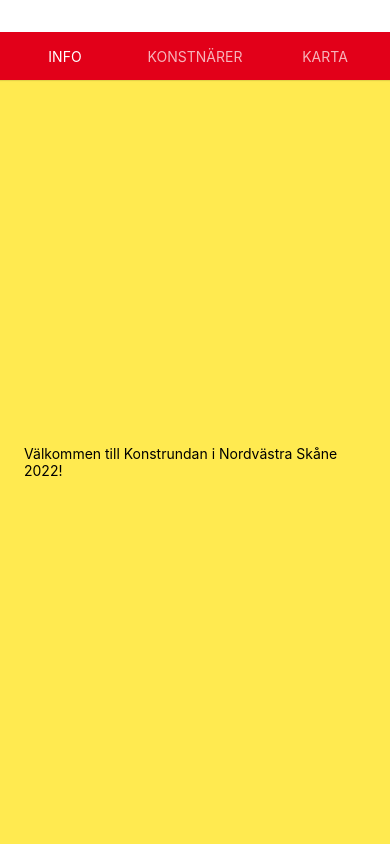
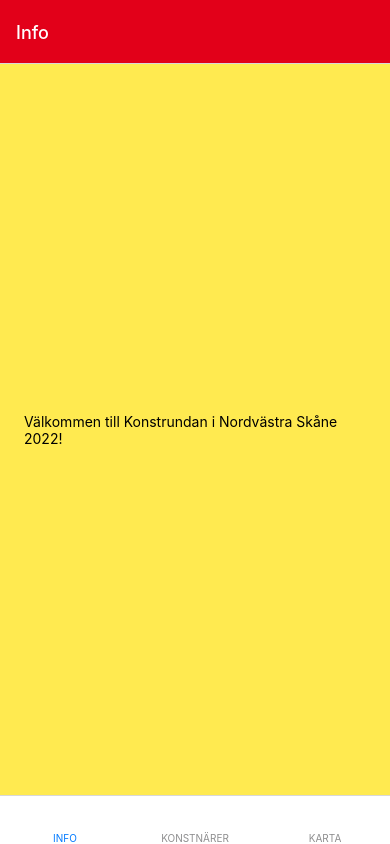
Before and after one commit to Leverin/Konstrundan, a React Native app: screen /Info in a window 390 px wide. Built offline with nearby package versions, Linux system fonts and the light colour scheme.

Commit message:
Bottom tab bar

```diff
--- a/App.js
+++ b/App.js
@@ -1,60 +1,94 @@
 import * as React from 'react';
 import { StyleSheet, Text, View, Dimensions } from 'react-native';
+import { NavigationContainer } from '@react-navigation/native';
+import { createNativeStackNavigator } from '@react-navigation/native-stack';
+import { createBottomTabNavigator } from "@react-navigation/bottom-tabs";
 import { StatusBar } from 'expo-status-bar';
 import { TabView, TabBar, SceneMap } from 'react-native-tab-view';
+import { ARTIST_DATA, ARTIST_IMAGES } from './constants/constants';
 
-import InfoView from './components/InfoViewGeneral';
+import InfoViewGeneral from './components/InfoViewGeneral';
 import ListViewArtists from './components/ListViewArtists';
-import MapView from './components/MapViewArtists';
+import MapViewArtists from './components/MapViewArtists';
+import InfoViewArtist from './components/InfoViewArtist';
 
 import { KONSTRUNDAN_COLOURS } from './constants/constants';
 
-const routeFirst = () => (
-	<InfoView style={[styles.scene, { backgroundColor: KONSTRUNDAN_COLOURS.YELLOW }]} />
-);
-
-const SecondRoute = () => (
-	<ListViewArtists style={[styles.scene, { backgroundColor: KONSTRUNDAN_COLOURS.YELLOW }]} />
-);
-
-const RouteMap = () => (
-	<MapView style={[styles.scene, { backgroundColor: KONSTRUNDAN_COLOURS.YELLOW }]} />
-);
-
-const initialLayout = { width: Dimensions.get('window').width };
-
-const renderScene = SceneMap({
-	info: routeFirst,
-	artists: SecondRoute,
-	karta: RouteMap,
-});
-
-const KonstrundanTabBar = props => (
-	<TabBar
-	  {...props}
-	  indicatorStyle={styles.tabBarBackground}
-	  style={styles.tabBarBackground}
-	/>
-  );
+const Stack = createNativeStackNavigator();
+const Tab = createBottomTabNavigator();
+const BottomTabNavigator = () => {
+    return (
+        <Tab.Navigator screenOptions={{ headerShown: false, tabBarIconStyle: { display: "none" } }}>
+            <Tab.Screen name={"INFO"} component={InfoViewGeneralStackNavigator}/>
+            <Tab.Screen name={"KONSTNÄRER"} component={ListViewArtistsStackNavigator}/>
+			<Tab.Screen name={"KARTA"} component={MapViewArtistsStackNavigator}/>
+        </Tab.Navigator>
+    );
+};
 
 const WindowMain = () => {
-	const [index, setIndex] = React.useState(0);
-	const [routes] = React.useState([
-		{ key: 'info', title: 'INFO' },
-		{ key: 'artists', title: 'KONSTNÄRER' },
-		{ key: 'karta', title: 'KARTA' },
-	]);
+	return (
+		<NavigationContainer>
+			<MainStackNavigator/>
+		</NavigationContainer>
+	);
+};
+
+const screenOptionStyle = {
+	headerStyle: {
+	  backgroundColor: KONSTRUNDAN_COLOURS.RED,
+	},
+	headerTintColor: '#fff',
+	headerBackTitle: 'Bakåt',
+  };
+
+const InfoViewGeneralStackNavigator = () => {
+	return (
+		<Stack.Navigator screenOptions={screenOptionStyle}>
+			<Stack.Screen name={'Info'} component={InfoViewGeneral} options={{headerLeft: (props) => null}} />
+		</Stack.Navigator>
+	);
+};
+
+const ListViewArtistsStackNavigator = () => {
+	return (
+		<Stack.Navigator screenOptions={screenOptionStyle}>
+			<Stack.Screen name={'Artists'} component={ListViewArtists} options={{headerLeft: (props) => null}} />
+		</Stack.Navigator>
+	);
+	/*
+	return (
+		<Stack.Navigator screenOptions={screenOptionStyle}>
+			<Stack.Screen name={"Artists"} component={ListViewArtists} options={{headerLeft: (props) => null}} />
+			<Stack.Screen name={"ArtistMap"} component={null} />
+		</Stack.Navigator>
+	);
+	*/
+};
+
+const MapViewArtistsStackNavigator = () => {
 
 	return (
-		<TabView
-			navigationState={{ index, routes }}
-			renderScene={renderScene}
-			onIndexChange={setIndex}
-			initialLayout={initialLayout}
-			style={styles.container}
-			sceneAnimationEnabled={false}
-			renderTabBar={KonstrundanTabBar}
-		/>
+		<Stack.Navigator screenOptions={screenOptionStyle}>
+			<Stack.Screen name={'ArtistsMap'} component={MapViewArtists} options={{headerLeft: (props) => null}} />
+		</Stack.Navigator>
+	);
+	/*
+	return (
+		<Stack.Navigator screenOptions={screenOptionStyle}>
+			<Stack.Screen name={"ArtistsMap"} component={ListViewArtists} options={{headerLeft: (props) => null}} />
+			<Stack.Screen name={"ArtistMap"} component={null} />
+			<Stack.Screen name={"ArtistDetails"} component={null} />
+		</Stack.Navigator>
+	);
+	*/
+};
+
+const MainStackNavigator = () => {
+	return (
+		<Stack.Navigator screenOptions={{headerShown: false}}>
+			<Stack.Screen name={'TabNavigator'} component={BottomTabNavigator}/>
+		</Stack.Navigator>
 	);
 };
 
--- a/components/InfoViewGeneral.js
+++ b/components/InfoViewGeneral.js
@@ -3,7 +3,7 @@ import { StyleSheet, Text, View, Dimensions } from 'react-native';
 
 import { KONSTRUNDAN_COLOURS } from '../constants/constants';
 
-const InfoView = () => {
+const InfoViewGeneral = () => {
     return (
         <View style={styles.container}>
             <Text>{'Välkommen till Konstrundan i Nordvästra Skåne 2022!'}</Text>
@@ -22,4 +22,4 @@ const styles = StyleSheet.create({
     },
 });
 
-export default InfoView;
+export default InfoViewGeneral;
--- a/package.json
+++ b/package.json
@@ -10,6 +10,7 @@
     "eject": "expo eject"
   },
   "dependencies": {
+    "@react-navigation/bottom-tabs": "^6.2.0",
     "@react-navigation/native": "^6.0.8",
     "@react-navigation/native-stack": "^6.5.0",
     "expo": "~44.0.0",
```
Also changed, not shown: 1 other file (tests, documents, lock files or other folders).
